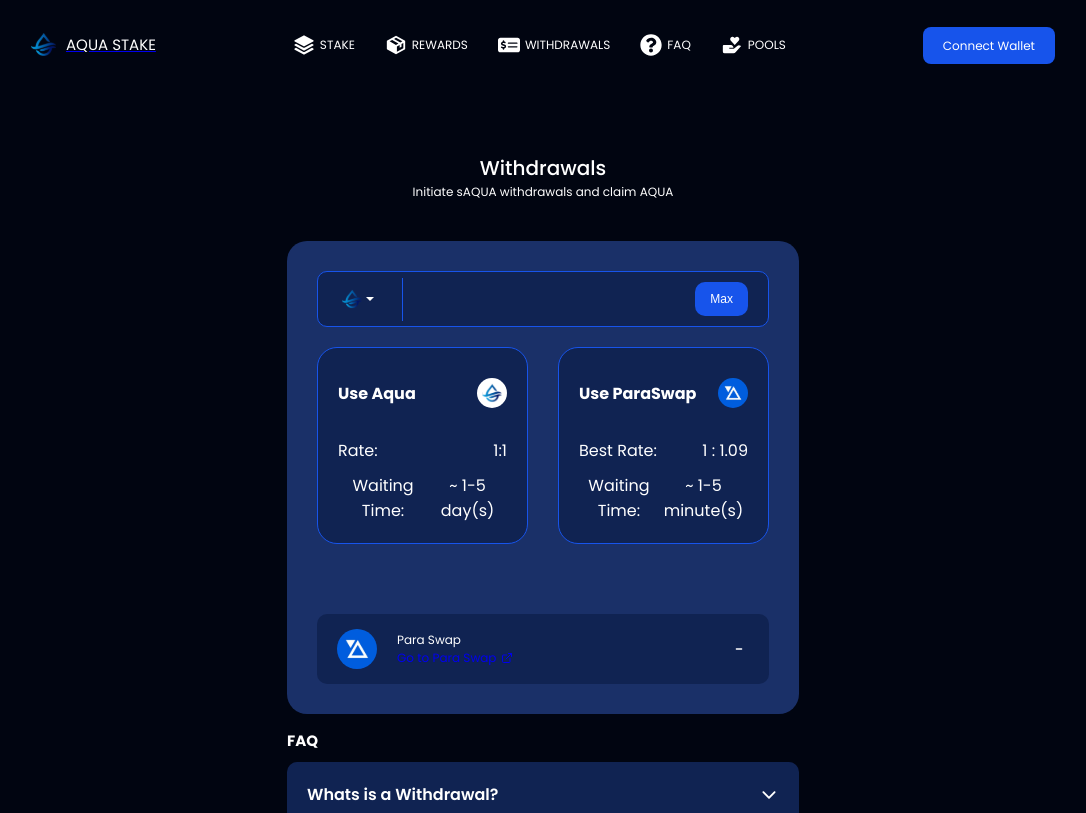
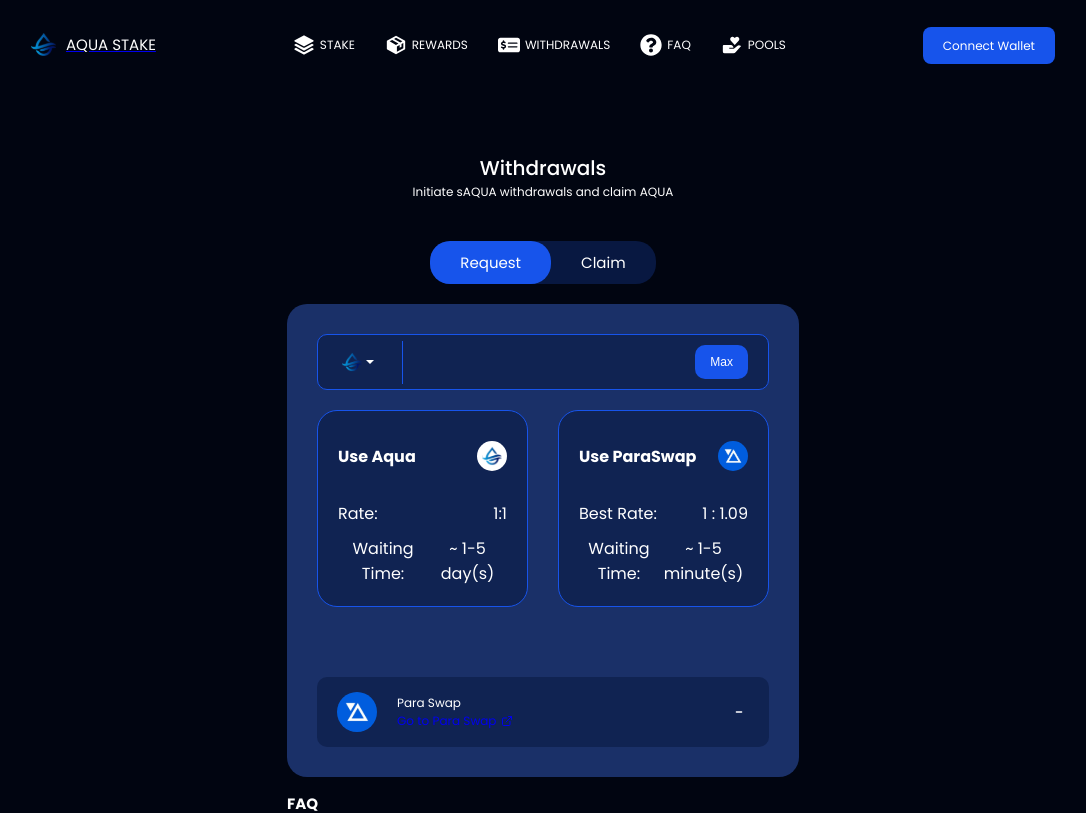
Before and after one commit to Meshbola15/aqua_stake, a React (Vite) app: page /stake/withdrawals in a window 1280 px wide. Shown: the top 813 px of the page, without its empty margins (97-1183 px from the left). Built offline with nearby package versions, Linux system fonts and the light colour scheme.

Commit message:
mistake fix

```diff
--- a/src/pages/stake-page/widgets/main/AquaMain.jsx
+++ b/src/pages/stake-page/widgets/main/AquaMain.jsx
@@ -7,20 +7,6 @@
   stakeData,
 } from "../../../../data/data";
 
-const Claim = () => {
-  return (
-    <div className="aqua-connect-wallet-container">
-      <section className="aqua-connect-claim-container">
-        <h4>Connect wallet to see your withdrawal requests</h4>
-        <button>Connect Wallet</button>
-        <article>
-          <p>Max transaction cost</p>
-          <p>NaN</p>
-        </article>
-      </section>
-    </div>
-  );
-};
 
 const Request = () => {
   return (
@@ -64,8 +50,8 @@
   );
 };
 
+
 const AquaMain = () => {
-  const [isMainActive, setIsMainActive] = useState(false);
   return (
     <div className="aqua-stake-main-container">
       <div className="aqua-stake-main-header-texts">
@@ -73,26 +59,7 @@
         <p>Stake AQUA and receive sAQUA.</p>
       </div>
 
-      <div className="aqua-stake-main-toggle">
-        <div
-          onClick={() => setIsMainActive(!isMainActive)}
-          className={`Aqua-stake-main-request-toggle ${
-            isMainActive ? "" : "toggle-active"
-          }`}
-        >
-          <p>Request</p>
-        </div>
-        <div
-          onClick={() => setIsMainActive(!isMainActive)}
-          className={`Aqua-stake-main-claim-toggle  ${
-            isMainActive ? "toggle-active" : ""
-          }`}
-        >
-          Claim
-        </div>
-      </div>
-
-      {isMainActive ? <Claim /> : <Request />}
+      <Request />
 
       {/* end of aqua stake-stats-container */}
 
--- a/src/pages/stake-page/widgets/withdrawal/withdrawal.jsx
+++ b/src/pages/stake-page/widgets/withdrawal/withdrawal.jsx
@@ -6,13 +6,15 @@
 import { IoMdArrowDropdown } from "react-icons/io";
 import aquaLogo from "../../../../assets/logo-bg-white.svg";
 import paraSwap from "../../../../assets/para-swap.svg";
-import cowSwap from "../../../../assets/aggre-logo.svg";
-import aggregator from "../../../../assets/aggregator.svg";
-import linch from "../../../../assets/linch.svg";
 import { RxDash } from "react-icons/rx";
 import { FiExternalLink } from "react-icons/fi";
 import FaqCard from "../../FaqCard/FAqCard";
-import { withdrawalFaqData, withdrawalData } from "../../../../data/data";
+import {
+  withdrawalFaqData,
+  withdrawalData,
+  connectWalletInfo,
+  stakeStateData,
+} from "../../../../data/data";
 
 const SectionOne = () => {
   return (
@@ -61,21 +63,24 @@
   );
 };
 
-const AquaWithdrawal = () => {
-  const [isSecondActive, setIsSecondActive] = useState(false);
+const Claim = () => {
   return (
-    <div className="aqua-main-background">
-      <section className="aqua-with-main-content">
-        <div className="aqua-withdrawal-header-text-container">
-          <h2>Withdrawals</h2>
-          <p>Initiate sAQUA withdrawals and claim AQUA</p>
+    <div className="aqua-connect-wallet-container">
+      <section className="aqua-connect-claim-container">
+        <h4>Connect wallet to see your withdrawal requests</h4>
+        <button>Connect Wallet</button>
+        <article>
+          <p>Max transaction cost</p>
+          <p>NaN</p>
+        </article>
+      </section>
     </div>
+  );
+};
 
-        <section>
-          <div></div>
-        </section>
-
-        <section className="aqua-withdrawal-main-content-container">
+const RequestWIthdrawal = () => {
+  return (
+    <>
       <div className="aqua-withdrawal-main-input-container">
         <div className="aqua-withdrawal-main-input-logo">
           <img src={logoBear} alt="" />
@@ -90,8 +95,6 @@
 
         <button className="aqua-withdrawal-main-input-logo-btn">Max</button>
       </div>
-
-          {/* /////////////////////////////// */}
       <section className="aqua-withdrawal-main-card-container">
         <div className="aqua-withdrawal-main-card-box">
           <article className="aqua-withdrawal-main-card-box-container">
@@ -126,15 +129,48 @@
 
       {/* /////////////////////////////////// */}
 
-          {isSecondActive ? (
+      {/* {isSecondActive ? (
           <SectionOne />
-          ) : (
+        ) : ( */}
       <section className="">
         <LinkCard name="Para Swap" image={paraSwap} />
-              {/* <LinkCard name="Cow Swap" image={cowSwap} />
-              <LinkCard name="linch" image={linch} /> */}
       </section>
-          )}
+      {/* )} */}
+    </>
+  );
+};
+
+const AquaWithdrawal = () => {
+  const [isMainActive, setIsMainActive] = useState(false);
+  return (
+    <div className="aqua-main-background">
+      <section className="aqua-with-main-content">
+        <div className="aqua-withdrawal-header-text-container">
+          <h2>Withdrawals</h2>
+          <p>Initiate sAQUA withdrawals and claim AQUA</p>
+        </div>
+
+        <div className="aqua-stake-main-toggle">
+          <div
+            onClick={() => setIsMainActive(!isMainActive)}
+            className={`Aqua-stake-main-request-toggle ${
+              isMainActive ? "" : "toggle-active"
+            }`}
+          >
+            <p>Request</p>
+          </div>
+          <div
+            onClick={() => setIsMainActive(!isMainActive)}
+            className={`Aqua-stake-main-claim-toggle  ${
+              isMainActive ? "toggle-active" : ""
+            }`}
+          >
+            Claim
+          </div>
+        </div>
+
+        <section className="aqua-withdrawal-main-content-container">
+          {isMainActive ? <Claim /> : <RequestWIthdrawal />}
         </section>
         <FaqCard faqData={withdrawalFaqData} />
       </section>
```
Also changed, not shown: 1 other file (tests, documents, lock files or other folders). Lines whose indentation alone changed are shown as unchanged.
